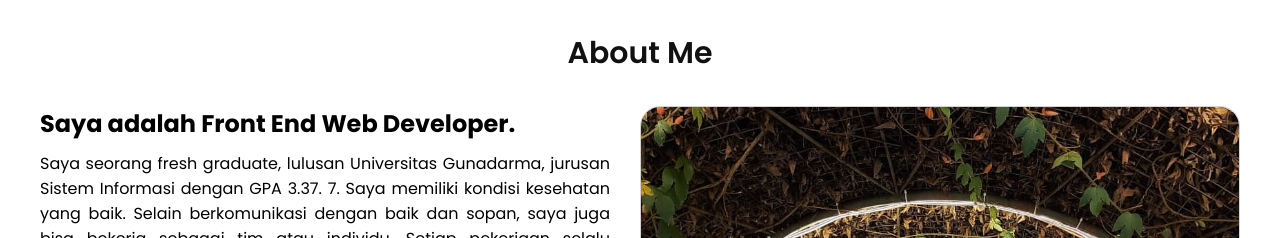
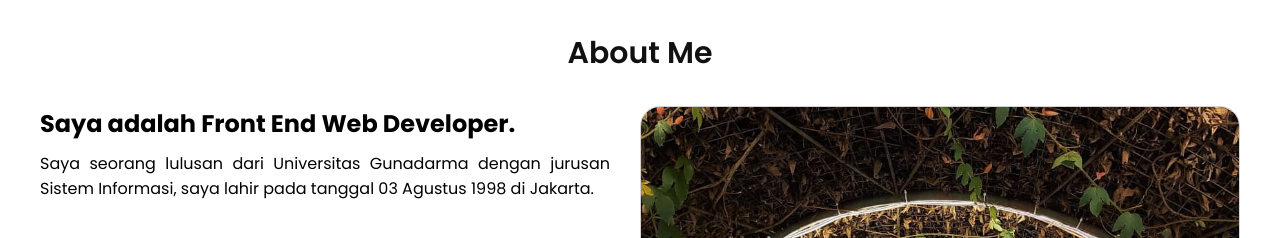
Before and after one commit to velvas45/landing_page_helmi, a plain HTML site: page index.html in a window 1280 px wide. Shown: the part 869-1107 px from the top of the page. Drawn offline with Linux system fonts and the light colour scheme.

Commit message:
Update CSS

```diff
--- a/index.html
+++ b/index.html
@@ -46,12 +46,7 @@
         <div class="about__contentBox">
           <h3>Saya adalah Front End Web Developer.</h3>
           <p>
-            Saya seorang fresh graduate, lulusan Universitas Gunadarma, jurusan
-            Sistem Informasi dengan GPA 3.37. 7. Saya memiliki kondisi kesehatan
-            yang baik. Selain berkomunikasi dengan baik dan sopan, saya juga
-            bisa bekerja sebagai tim atau individu. Setiap pekerjaan selalu
-            dilakukan dengan detail dan tepat waktu. Saya yakin saya dapat
-            berkontribusi untuk setiap pekerjaan front end developer.
+            Saya seorang lulusan dari Universitas Gunadarma dengan jurusan Sistem Informasi, saya lahir pada tanggal 03 Agustus 1998 di Jakarta.
           </p>
 
           <div class="about__socialMediaBox">
```
